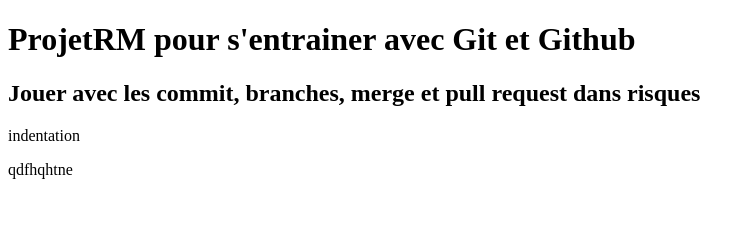
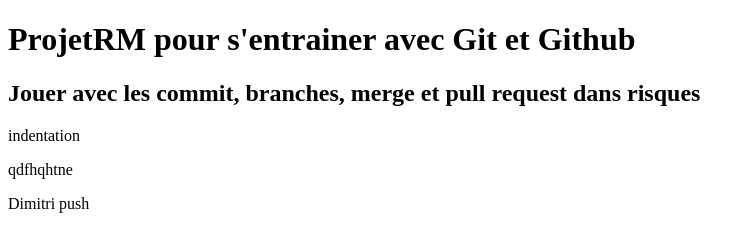
Before and after one commit to Tadkozh/ProjetRMtestsGit-Github, a website: page index.html in a window 1280 px wide. Shown: the whole page, without its empty margins (0-755 px from the left). Drawn offline with Linux system fonts and the light colour scheme.

Commit message:
feat: ✨Ajout d'un paragraphe

```diff
--- a/index.html
+++ b/index.html
@@ -11,5 +11,6 @@
     <h2>Jouer avec les commit, branches, merge et pull request dans risques</h2>
     <p>indentation</p>
     <p>qdfhqhtne</p>
+    <p>Dimitri push</p>
   </body>
 </html>
```
